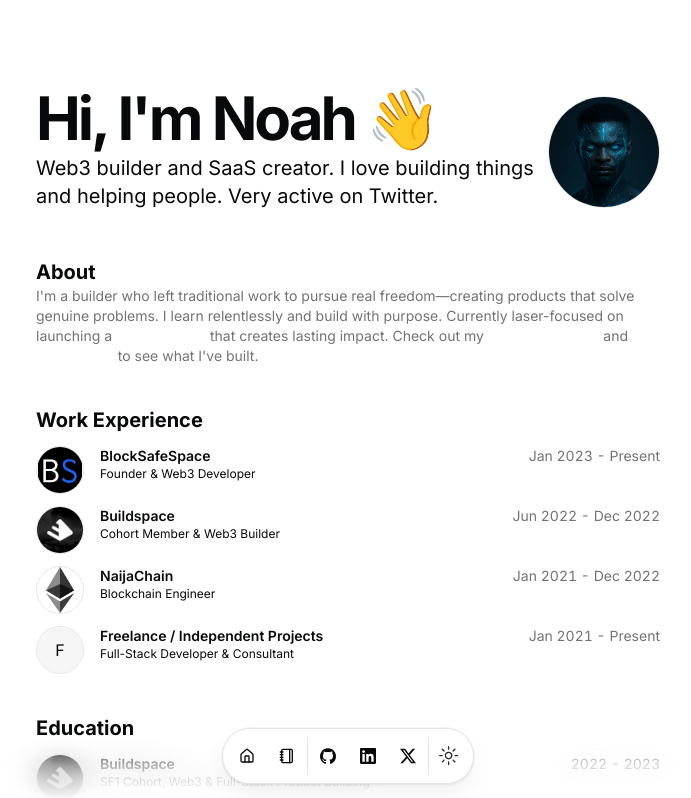
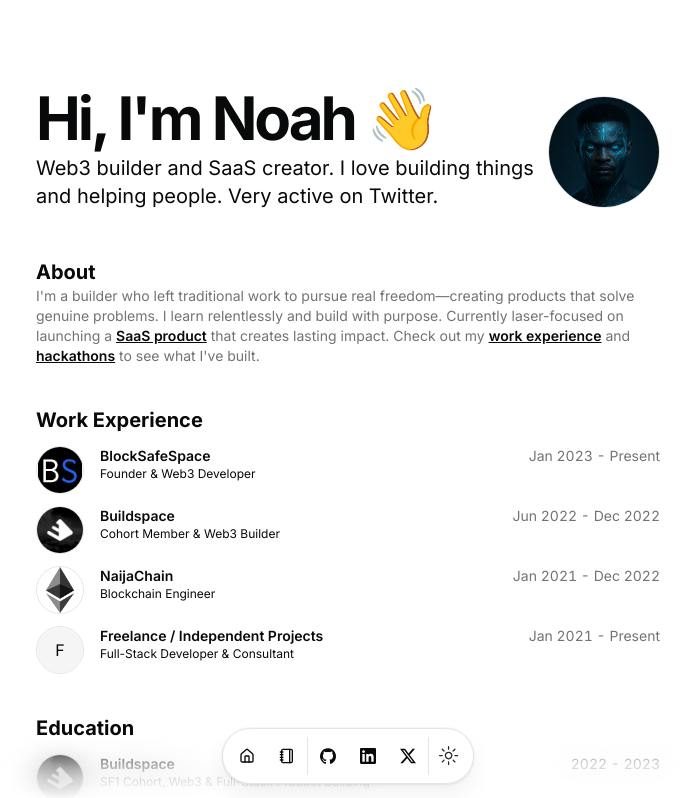
Before and after one commit to noahweb3dev/portfolioweb3dev, a Next.js app: page / in a window 1280 px wide. Shown: the top 798 px of the page, without its empty margins (292-983 px from the left). Built offline with nearby package versions, Linux system fonts and the light colour scheme.

Commit message:
refactor: update link styles in About section for improved readability

```diff
--- a/src/app/page.tsx
+++ b/src/app/page.tsx
@@ -47,15 +47,15 @@
           <p className="prose max-w-full text-pretty font-sans text-sm text-muted-foreground dark:prose-invert">
             I&apos;m a builder who left traditional work to pursue real freedom—creating products that solve genuine problems.
             I learn relentlessly and build with purpose. Currently laser-focused on launching a{" "}
-            <Link href="#projects" className="text-white hover:underline">
+            <Link href="#projects" className="text-foreground font-semibold hover:underline">
               SaaS product
             </Link>{" "}
             that creates lasting impact. Check out my{" "}
-            <Link href="#work" className="text-white hover:underline">
+            <Link href="#work" className="text-foreground font-semibold hover:underline">
               work experience
             </Link>
             {" "}and{" "}
-            <Link href="#hackathons" className="text-white hover:underline">
+            <Link href="#hackathons" className="text-foreground font-semibold hover:underline">
               hackathons
             </Link>
             {" "}to see what I&apos;ve built.
```
